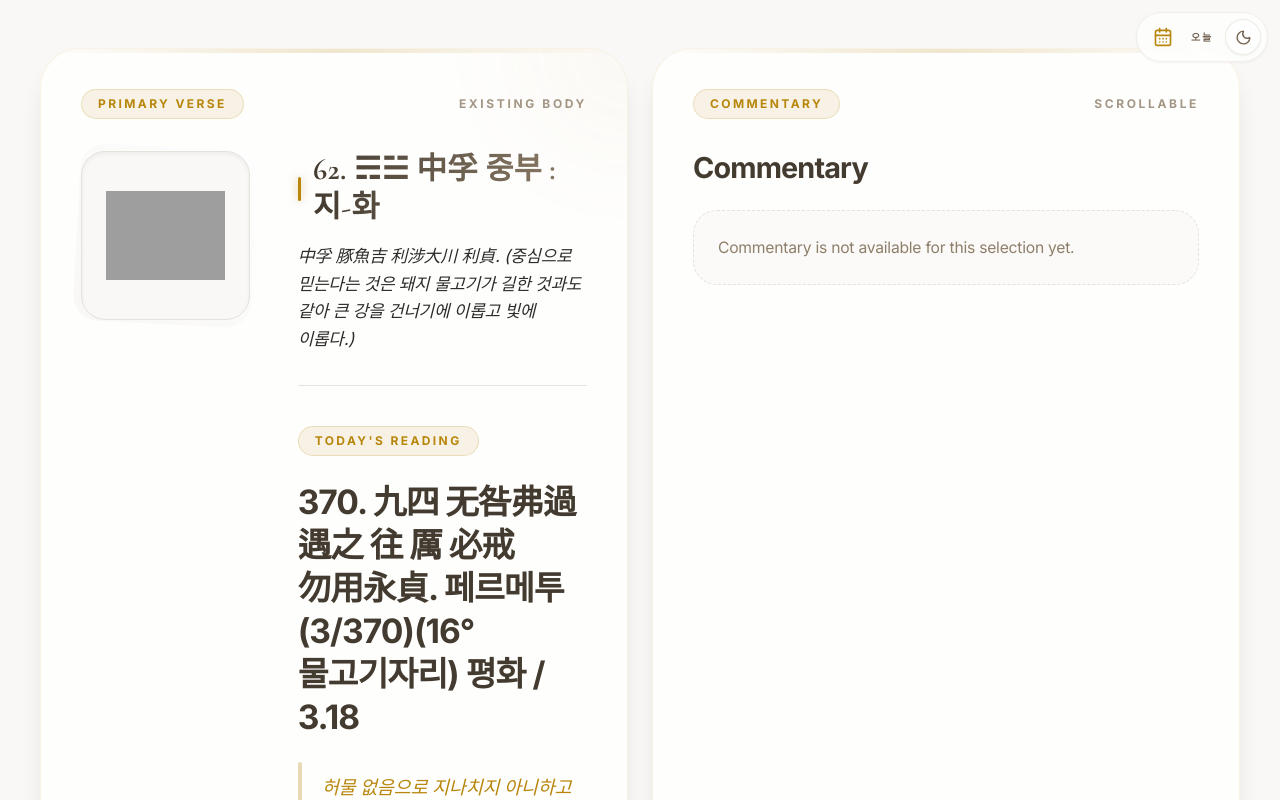
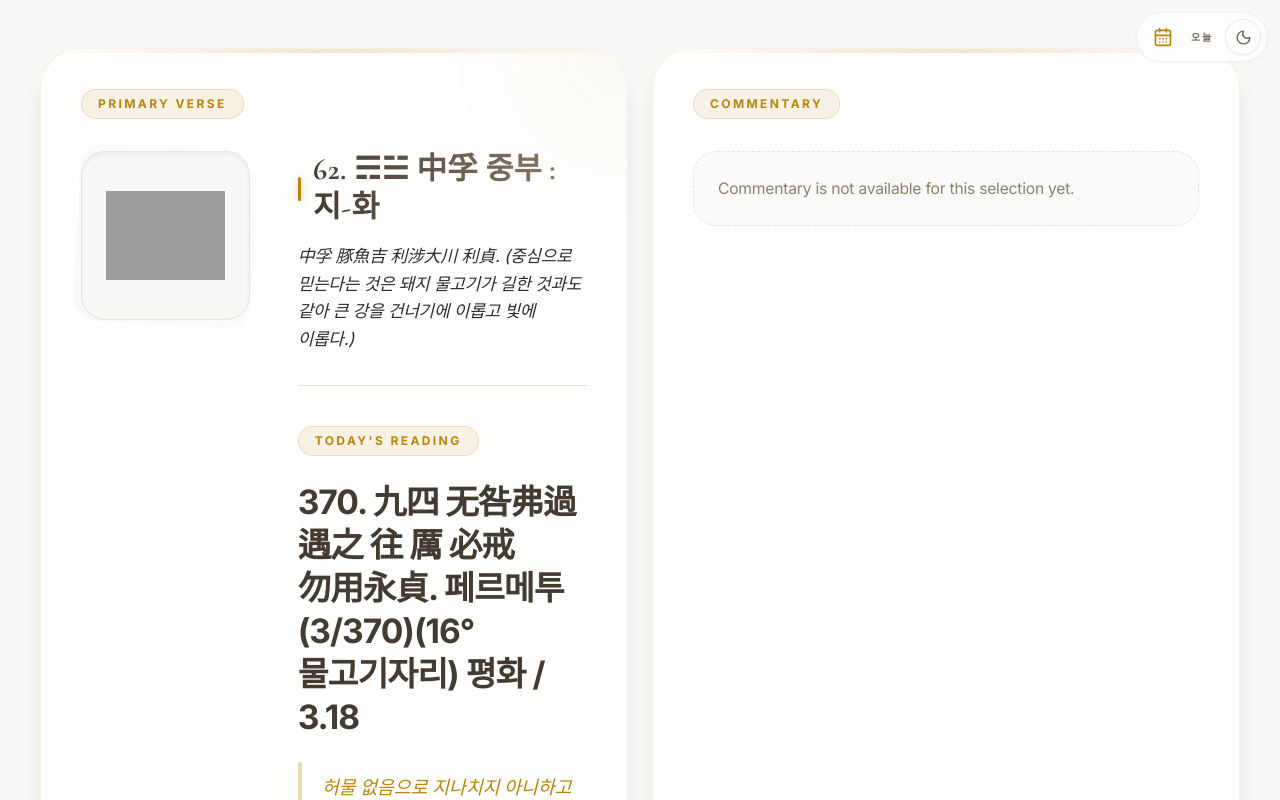
Before and after one commit to concario17-max/calendar, a React (Vite) app: page / in a window 1280 px wide. Shown: the top 800 px of the page. Built offline with nearby package versions, Linux system fonts and the light colour scheme; grey boxes are pictures that could not be loaded; a web font is replaced by a local one.

Commit message:
style: remove duplicate commentary heading

```diff
--- a/src/components/IChingSection.tsx
+++ b/src/components/IChingSection.tsx
@@ -79,9 +79,6 @@ export const IChingSection: React.FC<IChingSectionProps> = ({
             <div className="relative z-10 h-full min-h-0 p-6 md:p-10">
               <div className="flex items-center justify-between gap-3 mb-8">
                 <PanelBadge>Primary Verse</PanelBadge>
-                <span className="text-[0.68rem] sm:text-xs font-bold tracking-[0.22em] uppercase text-warm-gray-400 dark:text-warm-gray-500">
-                  Existing Body
-                </span>
               </div>
 
               <div className="flex flex-col md:flex-row gap-8 md:gap-12 items-start">
@@ -147,16 +144,9 @@ export const IChingSection: React.FC<IChingSectionProps> = ({
             <div className="relative z-10 h-full min-h-0 p-6 md:p-10">
               <div className="flex items-center justify-between gap-3 mb-8">
                 <PanelBadge>Commentary</PanelBadge>
-                <span className="text-[0.68rem] sm:text-xs font-bold tracking-[0.22em] uppercase text-warm-gray-400 dark:text-warm-gray-500">
-                  Scrollable
-                </span>
               </div>
 
               <div className="space-y-6">
-                <h4 className="text-[1.45rem] md:text-[1.8rem] font-display font-bold tracking-[-0.03em] leading-[1.2] text-warm-gray-800 break-keep dark:text-white/95">
-                  Commentary
-                </h4>
-
                 {commentary ? (
                   <div className="space-y-6">
                     {commentary.heading ? (
```
Also changed, not shown: 2 other files (tests, documents, lock files or other folders).
